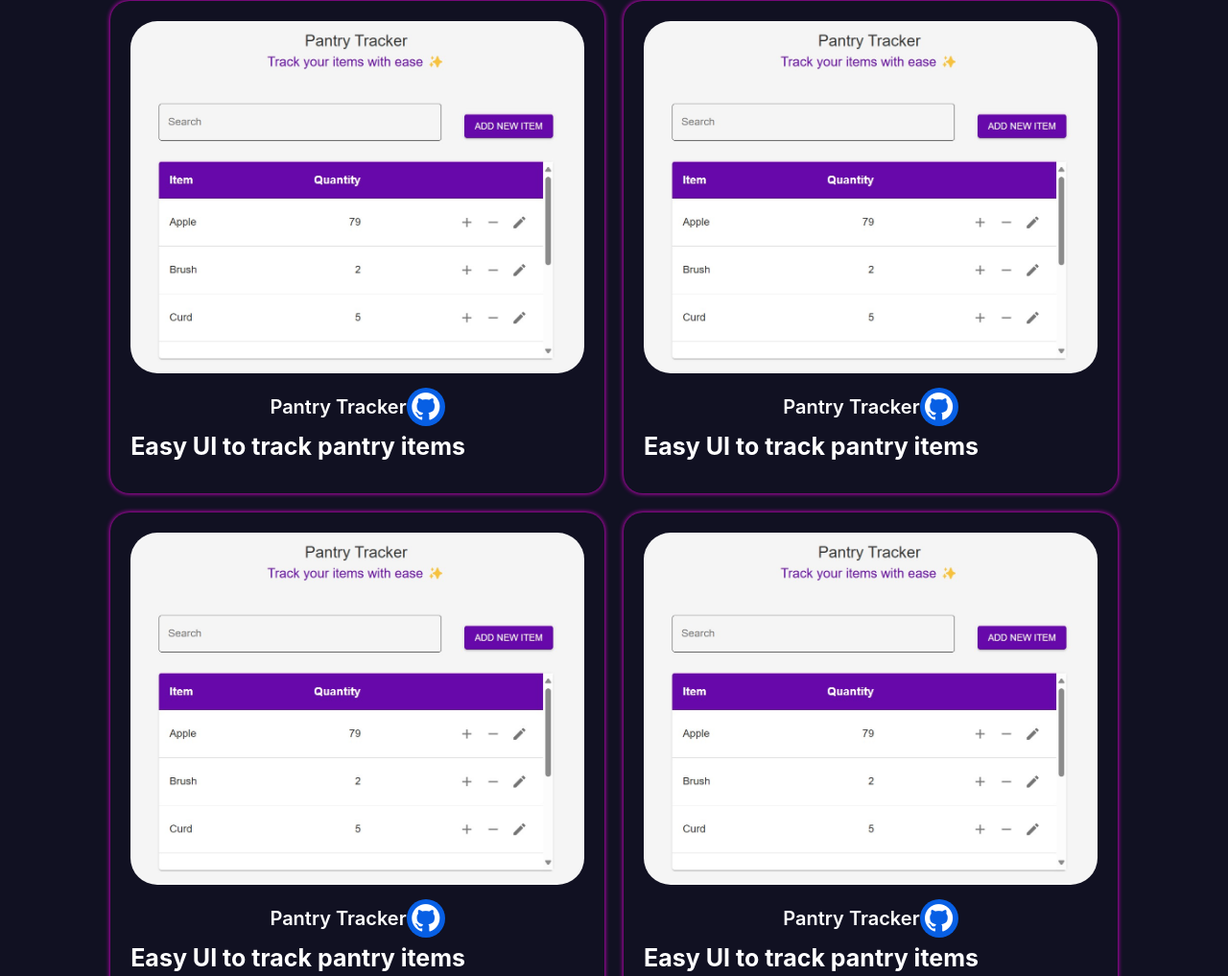
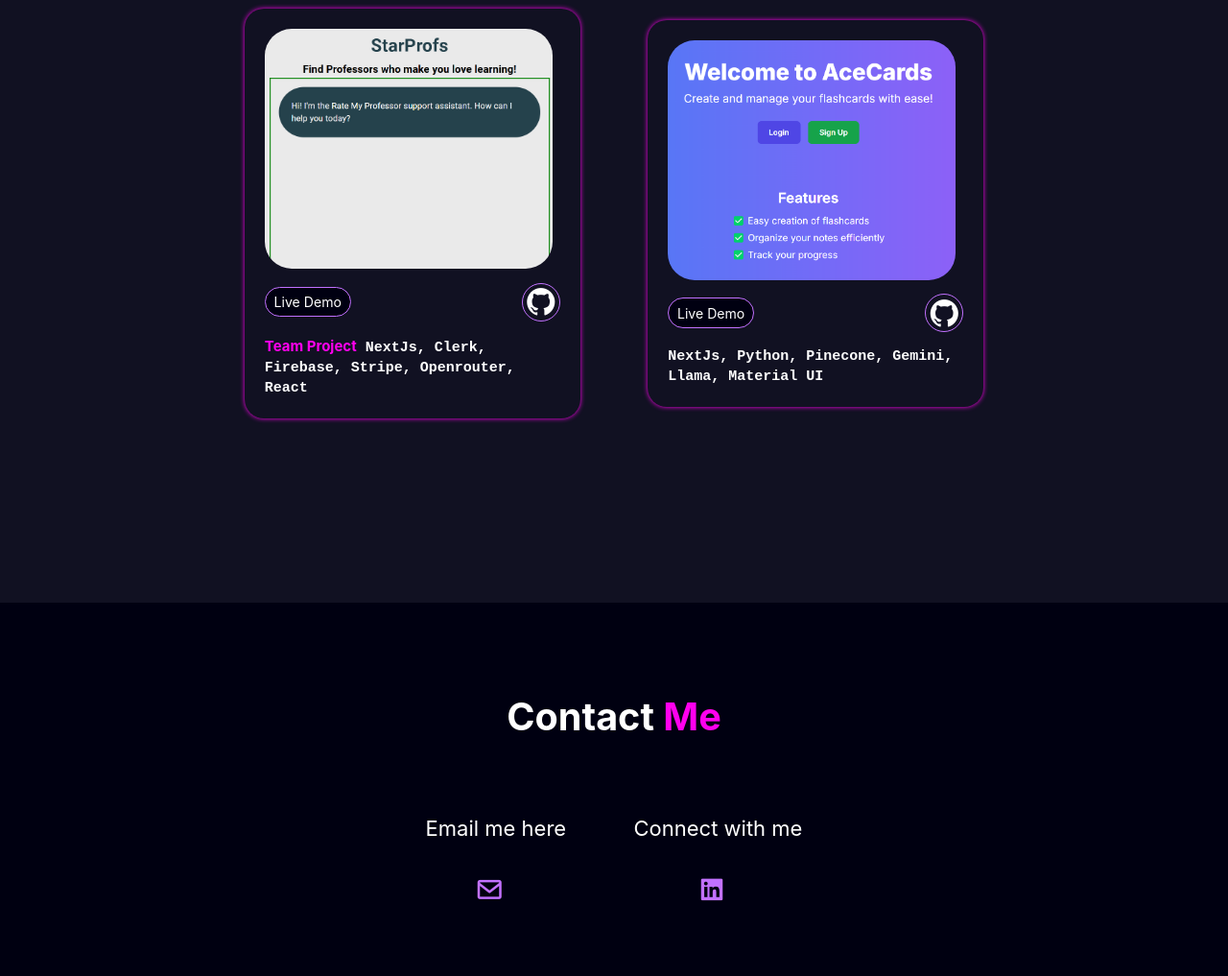
Before and after one commit to SaadiyahCodes/portfolio-website, a website: page index.html in a window 1280 px wide. Shown: the part 1783-2800 px from the top of the page at 96% size. Drawn offline with nearby package versions, Linux system fonts and the light colour scheme.

Commit message:
improved UI updated projects

```diff
--- a/index.html
+++ b/index.html
@@ -31,7 +31,7 @@
     <!--home-->
     <section class="home" id="home">
         <div class="home-content">
-            <h3>&lt; Welcome! /&gt;</h3>
+            <!--<h3>&lt; Welcome! /&gt;</h3>-->
             <h1>Saadiyah Asif</h1>
             <div class="container"><h3>I'm a <span class="multiple-text"></span></h3></div>
             <p>I enjoy coming up with <span class="highlight">innovative ideas</span> that help people, <br>and <span class="highlight">leading teams</span> where everyone's voice is heard.<br>
@@ -62,17 +62,25 @@
 
             <!-- Languages Icons -->
             <div id="languages" class="skills-content show">
+                <i class="devicon-html5-plain-wordmark colored"></i>
+                <i class="devicon-javascript-plain colored"></i>
+                <i class="devicon-azuresqldatabase-plain colored"></i>
                 <i class="devicon-python-plain colored"></i>
-                <i class="devicon-java-plain colored"></i>
                 <i class="devicon-cplusplus-plain colored"></i>
+
                 <!-- Add more language icons as needed -->
             </div>
 
             <!-- Technologies Icons -->
             <div id="technologies" class="skills-content">
-                <i class="devicon-javascript-plain colored"></i>
                 <i class="devicon-react-original colored"></i>
                 <i class="devicon-nodejs-plain colored"></i>
+                <i class="devicon-nextjs-plain"></i>
+                <i class="devicon-firebase-plain-wordmark colored"></i>
+                <i class="devicon-materialui-plain colored"></i>
+                <i class="devicon-vercel-original-wordmark"></i>
+                <i class="devicon-github-original"></i>
+                <i class="devicon-vscode-plain colored"></i>
                 <!-- Add more technology icons as needed -->
             </div>
         </div>
@@ -84,63 +92,59 @@
         <h2 class="heading">My <span>Portfolio</span></h2>
         <div class="projects-content">
             <div class="row">
-                <img src="assets/pantry-tracker.jpg" alt="">
+                <img src="assets/starprofs-img.png" alt="AceCards Website Image">
                 <div class="main-row">
-                    <div class="row-text">
-                        <h5>Pantry Tracker</h5>
+                    <div class="row-btn">
+                        <a href="https://star-profs.vercel.app/" target="_blank">
+                            <button>Live Demo</button>
+                        </a>
                     </div>
                     <div class="row-icon">
-                        <i class="bx bxl-github"></i>
+                        <a href="https://github.com/SaadiyahCodes/Star-Profs" target="_blank">
+                            <i class="bx bxl-github"></i>
+                        </a>
                     </div>
                 </div>
-                <h4>Easy UI to track pantry items</h4>
+                <h4><span>Team Project</span>&nbsp;NextJs, Clerk, Firebase, Stripe, Openrouter, React</h4>
             </div>
-
             <div class="row">
-                <img src="assets/pantry-tracker.jpg" alt="">
+                <img src="assets/acecards-img.png" alt="AceCards Website Image">
                 <div class="main-row">
-                    <div class="row-text">
-                        <h5>Pantry Tracker</h5>
+                    <div class="row-btn">
+                        <a href="https://ace-cards-flashcardai.vercel.app/" target="_blank">
+                            <button>Live Demo</button>
+                        </a>
                     </div>
                     <div class="row-icon">
-                        <i class="bx bxl-github"></i>
+                        <a href="https://github.com/SaadiyahCodes/AceCards" target="_blank">
+                            <i class="bx bxl-github"></i>
+                        </a>
                     </div>
                 </div>
-                <h4>Easy UI to track pantry items</h4>
-            </div>
-
-            <div class="row">
-                <img src="assets/pantry-tracker.jpg" alt="">
-                <div class="main-row">
-                    <div class="row-text">
-                        <h5>Pantry Tracker</h5>
-                    </div>
-                    <div class="row-icon">
-                        <i class="bx bxl-github"></i>
-                    </div>
-                </div>
-                <h4>Easy UI to track pantry items</h4>
-            </div>
-
-            <div class="row">
-                <img src="assets/pantry-tracker.jpg" alt="">
-                <div class="main-row">
-                    <div class="row-text">
-                        <h5>Pantry Tracker</h5>
-                    </div>
-                    <div class="row-icon">
-                        <i class="bx bxl-github"></i>
-                    </div>
-                </div>
-                <h4>Easy UI to track pantry items</h4>
+                <h4>NextJs, Python, Pinecone, Gemini, Llama, Material UI</h4>
             </div>
         </div>
     </section>
 
     <!--contact-->
     <section class="contact" id="contact">
-        <h2 class="heading">Contact <span>Me</span></h2>
-
+        <div>
+            <h2 class="heading">Contact <span>Me</span></h2>
+        </div>
+        <div class="contact-info-wrapper">
+            <div class="contact-info">
+                <p>Email me here</p>
+                <a href="mailto:saadiyahasif6@gmail.com">
+                    <i class='bx bx-envelope'></i>
+                </a>
+            </div>
+            <div class="contact-info">
+                <p>Connect with me </p>
+                <a href="https://www.linkedin.com/in/saadiyah-asif/">
+                    <i class='bx bxl-linkedin-square'></i>
+                </a>
+            </div>
+        </div>
     </section>
 
     <!--footer-->
--- a/scripts.js
+++ b/scripts.js
@@ -13,7 +13,7 @@
 
 /* typing text animation */
 const typed = new Typed('.multiple-text', {
-    strings: ['Fullstack Developer', 'Data Analyst', 'AI/ML Developer', 'Speaker', 'Writer'],
+    strings: ['Fullstack Developer', 'Data Analyst', 'AI/ML Enthusiast', 'Speaker', 'Writer'],
     typeSpeed: 80,
     backSpeed: 80,
     backDelay: 1200,
--- a/styles.css
+++ b/styles.css
@@ -15,6 +15,7 @@
     --second-bg-color: #112;
     --text-color: #fff;
     --main-color: #ff00ee;
+    --second-color: #c271ff;
 }
 
 html {
@@ -147,9 +148,9 @@
 }
 
 .highlight {
-    color: #c271ff;
+    color: var(--second-color);
     font-weight: bold;
-    text-shadow: 0 0 5px #c271ff ;
+    text-shadow: 0 0 5px var(--second-color) ;
 }
 
 .social-resume-container {
@@ -211,7 +212,6 @@
     flex-direction: column;
     align-items: center;
     justify-content: center;
-    min-height: 100vh; /* Ensures the section covers the entire viewport height */
     padding: 2rem;
 }
 
@@ -282,12 +282,11 @@
     transform: scale(1.1);
 }
 
-
-
 /* projects */
 .heading {
     text-align: center;
     font-size: 4.5rem;
+    margin-bottom: 4rem;
 }
 
 .projects {
@@ -295,11 +294,20 @@
 }
 
 .projects-content {
-    display: grid;
-    grid-template-columns: repeat(auto-fit, minmax(350px, auto));
+    display: flex;
+    flex-direction: row;
+    flex-wrap: wrap;
+    justify-content: center;
     align-items: center;
-    gap: 2.3rem;
-    margin-top: 4.2rem;
+    gap: 8rem;
+    max-width: 1000px;
+    margin: 0 auto;
+    padding: 10px;
+}
+
+.projects-content::after {
+    content: "";
+    width: 350px;
 }
 
 .row {
@@ -309,26 +317,46 @@
     box-shadow: 0 0 5px var(--main-color);
     padding: 20px;
     transition: all 0.3s ease;
+    width: 100%;
+    max-width: 350px;
 }
 
 .row img {
-    height: auto;
     width: 100%;
     border-radius: 28px;
     margin-bottom: 1.4rem;
+    max-width: 300px;
+    height: 250px;
+    object-fit: cover;
 }
 
 .main-row {
     display: flex;
     align-items: center;
-    justify-content: center;
+    justify-content: space-between;
     margin-bottom: 0.5rem;
+    flex-wrap: wrap;
 }
-
+/*
 .row h5 {
     font-size: 20px;
     font-weight: 600;
     color: var(--text-color);
+}
+*/
+.row-btn button {
+    font-size: 1.6rem;
+    padding: 0.7rem 1rem;
+    border-radius: 2rem;
+    background: var(--bg-color);
+    color: var(--text-color);
+    border: 1.5px solid var(--second-color);
+    cursor: pointer;
+    transition: background-color 0.3s ease;
+}
+
+.row-btn button:hover {
+    box-shadow: 0 0 10px var(--second-color);
 }
 
 .row i {
@@ -340,15 +368,19 @@
     font-size: 35px;
     border-radius: 50%;
     color: var(--text-color);
-    background: #075fe4;
+    cursor: pointer;
+    border: 1.5px solid var(--second-color);
+}
+
+.row i:hover {
+    box-shadow: 0 0 10px var(--second-color);
 }
 
 .row h4 {
-    font-size: 25px;
-    font-weight: 700;
-    margin-bottom: 10px;
+    font-size: 15px;
+    margin-top: 15px;
     line-height: 1.4;
-
+    font-family: 'Roboto Mono', monospace;
 }
 
 .row:hover {
@@ -360,13 +392,56 @@
 /*contact*/
 .contact {
     background: var(--bg-color);
+    margin: 0 auto;
+    max-width: 800px;
+    text-align: center;
+    padding: 60px;
 }
 
 .contact h2 {
-    margin-bottom: 3rem;
+    margin-top: 4rem;
+    margin-bottom: 8rem;
     color: var(--text-color);
 }
 
+.contact-info-wrapper {
+    display: flex;
+    justify-content: center;
+    align-items: center;
+    gap: 6rem;
+}
+
+.contact-info {
+    display: flex;
+    flex-direction: column;
+    align-items: center;
+    justify-content: center;
+    padding: 1rem;
+}
+
+.contact p {
+    margin-bottom: 2rem;
+    color: var(--text-color);
+    font-size: 22px;
+}
+.contact i {
+    font-size: 30px;
+    color: var(--second-color);
+    background: transparent;
+    margin: 2rem 1.5rem 2rem 0;
+    justify-content: center;
+    align-items: center;
+    transition: 0.3s ease;
+}
+
+.contact i:hover {
+    transform: scale(1.0) translateY(-4px);
+    color: var(--text-color);
+    background-color: var(--second-color);
+    box-shadow: 0 0 20px var(--second-color);
+}
+
+/*
 .contact form {
     max-width: 90rem;
     margin: 1rem auto;
@@ -407,7 +482,7 @@
 
 .contact form .btn {
     margin-top: 2rem;
-}
+}*/
 
 /* footer */
 .footer {
```
Also changed, not shown: assets/acecards-img.png (added), assets/starprofs-img.png (added).
